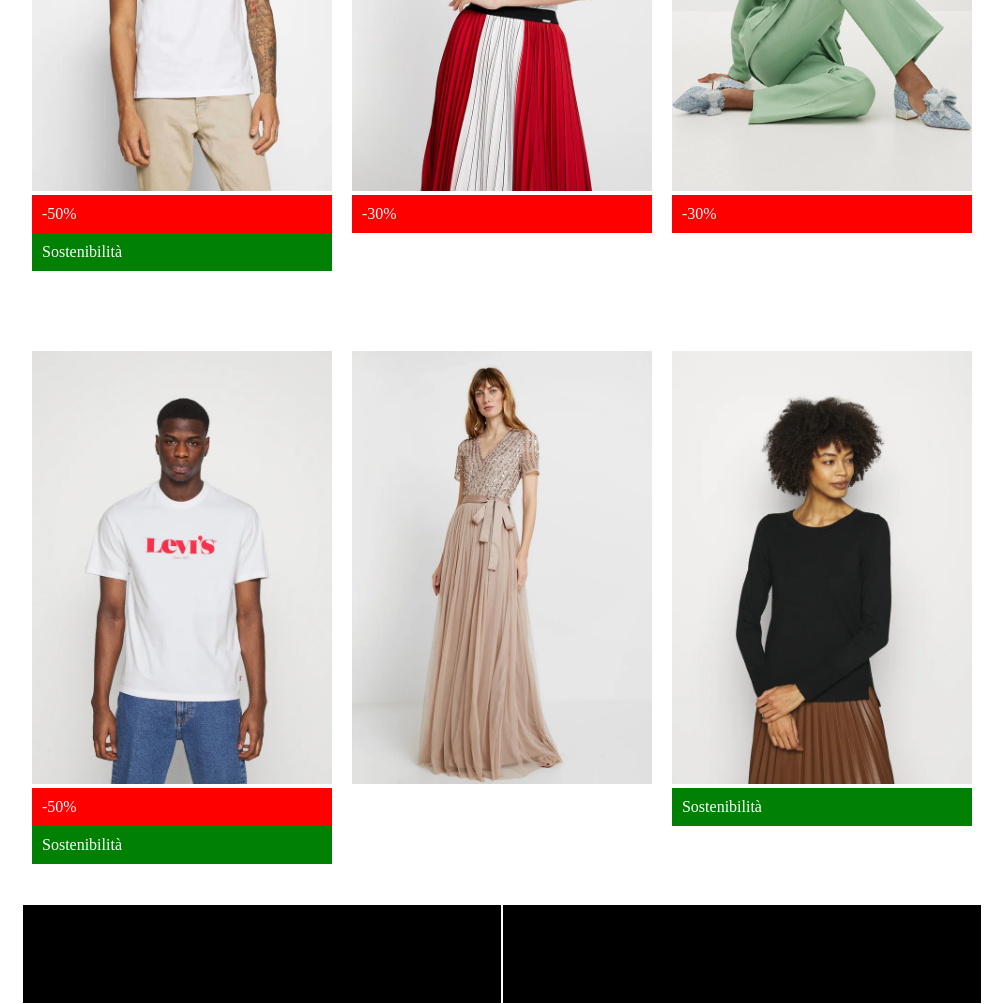
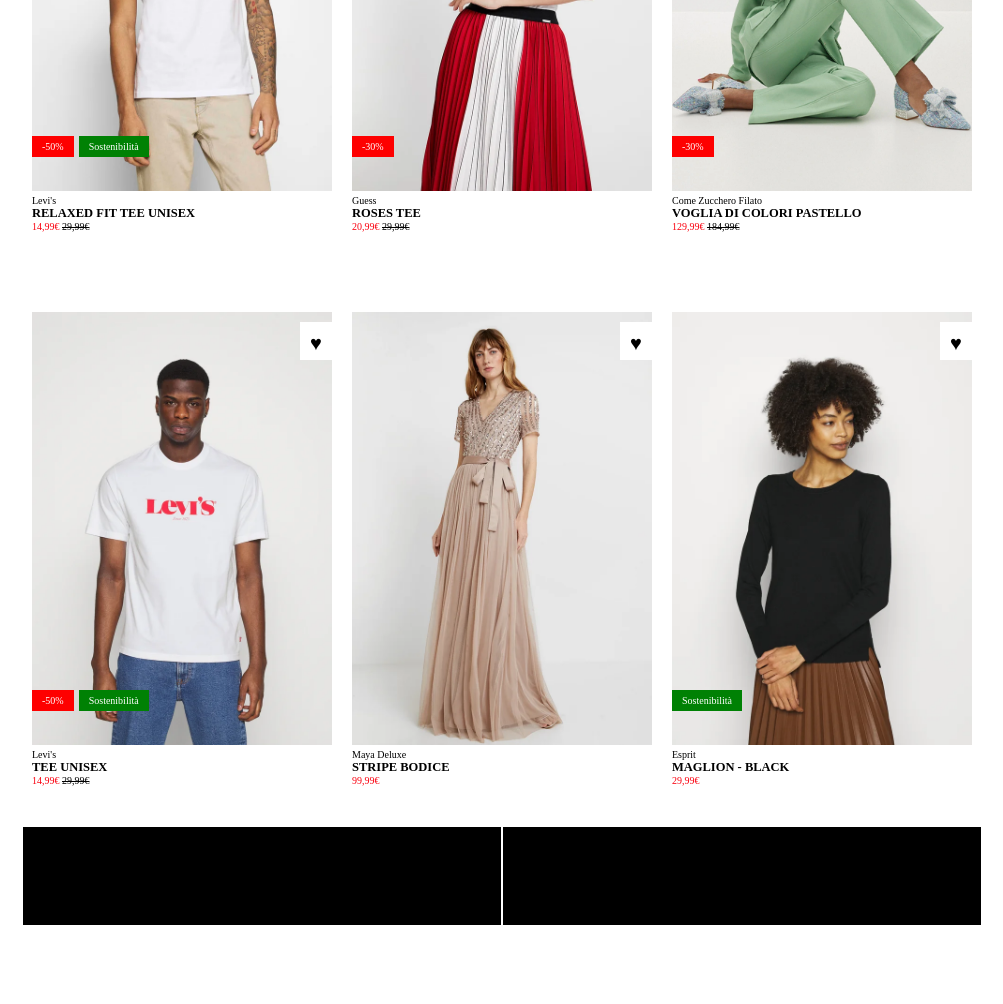
Before and after one commit to MattiaPiazzolla/html-css-boolando, a plain HTML site: page index.html in a window 1280 px wide. Shown: the part 340-1344 px from the top of the page, without its empty margins (138-1141 px from the left). After the commit the page ends 1266 px from the top, so only its background shows below. Drawn offline with Linux system fonts and the light colour scheme.

Commit message:
[UPD] styled discount lablel and added product information

```diff
--- a/css/style.css
+++ b/css/style.css
@@ -37,6 +37,7 @@ header{
 
 .content{
     margin: 40px 10px;
+    position: relative;
 }
 
 .content-footer{
@@ -52,15 +53,34 @@ header{
 .txt-end{
     text-align: end;
 }
+
+.labels{
+    position: absolute;
+    bottom: 75px;
+    left: 0;
+    display: flex;
+}
 .label{
-    padding: 10px;
+    padding: 5px 10px;
     color: #fff;
+    font-size: 10px;
+}
+.heart{
+    padding: 10px 10px 5px 10px;
+    position: absolute;
+    top: 10px;
+    right: 0;
+    font-size: 20px;
 }
 .bg-red{
     background-color: #FE0000;
+    margin-right: 5px;
 }
 .bg-green{
     background-color: #008104;
+}
+.bg-white{
+    background-color: #fff;
 }
 
 /*HEADER*/
@@ -86,3 +106,19 @@ header{
 .content img{
     width: 100%;
 }
+.brand{
+    font-size: 10px;
+    font-weight: 100;
+}
+.product{
+    font-size: 12.5px;
+}
+.price{
+    font-size: 10px;
+    font-weight: 100;
+    color: #FA000F;
+}
+.barred{
+    color: black;
+    text-decoration: line-through;
+}
--- a/index.html
+++ b/index.html
@@ -43,38 +43,97 @@
                 <div class="col-33">
                     <div class="content">
                         <img src="./img/1.webp" alt="abbigliamento">
+                        <div class="labels">
                             <div class="label bg-red">-50%</div>
                             <div class="label bg-green">Sostenibilità</div>
+                        </div>
+                        <div class="heart bg-white">
+                            &hearts;
+                        </div>
+                        <div class="product-names">
+                            <h3 class="brand">Levi's</h3>
+                            <h2 class="product">RELAXED FIT TEE UNISEX</h2>
+                            <h3 class="price">14,99&#8364; <span class="barred">29,99&#8364;</span></h3>
+                        </div>
+
                     </div>
                 </div>
                 <div class="col-33">
                     <div class="content">
                         <img src="./img/2.webp" alt="abbigliamento">
+                        <div class="labels">
                             <div class="label bg-red">-30%</div>
+                        </div>
+                        <div class="heart bg-white">
+                            &hearts;
+                        </div>
+                        <div class="product-names">
+                            <h3 class="brand">Guess</h3>
+                            <h2 class="product">ROSES TEE</h2>
+                            <h3 class="price">20,99&#8364; <span class="barred">29,99&#8364;</span></h3>
+                        </div>
                     </div>
                 </div>
                 <div class="col-33">
                     <div class="content">
                         <img src="./img/3.webp" alt="abbigliamento">
+                        <div class="labels">
                             <div class="label bg-red">-30%</div>
+                        </div>
+                        <div class="heart bg-white">
+                            &hearts;
+                        </div>
+                        <div class="product-names">
+                            <h3 class="brand">Come Zucchero Filato</h3>
+                            <h2 class="product">VOGLIA DI COLORI PASTELLO</h2>
+                            <h3 class="price">129,99&#8364; <span class="barred">184,99&#8364;</span></h3>
+                        </div>
                     </div>
                 </div>
                 <div class="col-33">
                     <div class="content">
                         <img src="./img/4.webp" alt="abbigliamento">
+                        <div class="labels">
                             <div class="label bg-red">-50%</div>
                             <div class="label bg-green">Sostenibilità</div>
+                        </div>
+                        <div class="heart bg-white">
+                            &hearts;
+                        </div>
+                        <div class="product-names">
+                            <h3 class="brand">Levi's</h3>
+                            <h2 class="product">TEE UNISEX</h2>
+                            <h3 class="price">14,99&#8364; <span class="barred">29,99&#8364;</span></h3>
+                        </div>
                     </div>
                 </div>
                 <div class="col-33">
                     <div class="content">
                         <img src="./img/5.webp" alt="abbigliamento">
+                        <div class="heart bg-white">
+                            &hearts;
+                        </div>
+                        <div class="product-names">
+                            <h3 class="brand">Maya Deluxe</h3>
+                            <h2 class="product">STRIPE BODICE</h2>
+                            <h3 class="price">99,99&#8364;</h3>
+                        </div>
                     </div>
                 </div>
                 <div class="col-33">
                     <div class="content">
                         <img src="./img/6.webp" alt="abbigliamento">
+                        <div class="labels">
                             <div class="label bg-green">Sostenibilità</div>
+                        </div>
+                        <div class="heart bg-white">
+                            &hearts;
+                        </div>
+                        <div class="product-names">
+                            <h3 class="brand">Esprit</h3>
+                            <h2 class="product">MAGLION - BLACK</h2>
+                            <h3 class="price">29,99&#8364;</h3>
+                        </div>
                     </div>
                 </div>
             </div>
```
Lines whose indentation alone changed are shown as unchanged.
